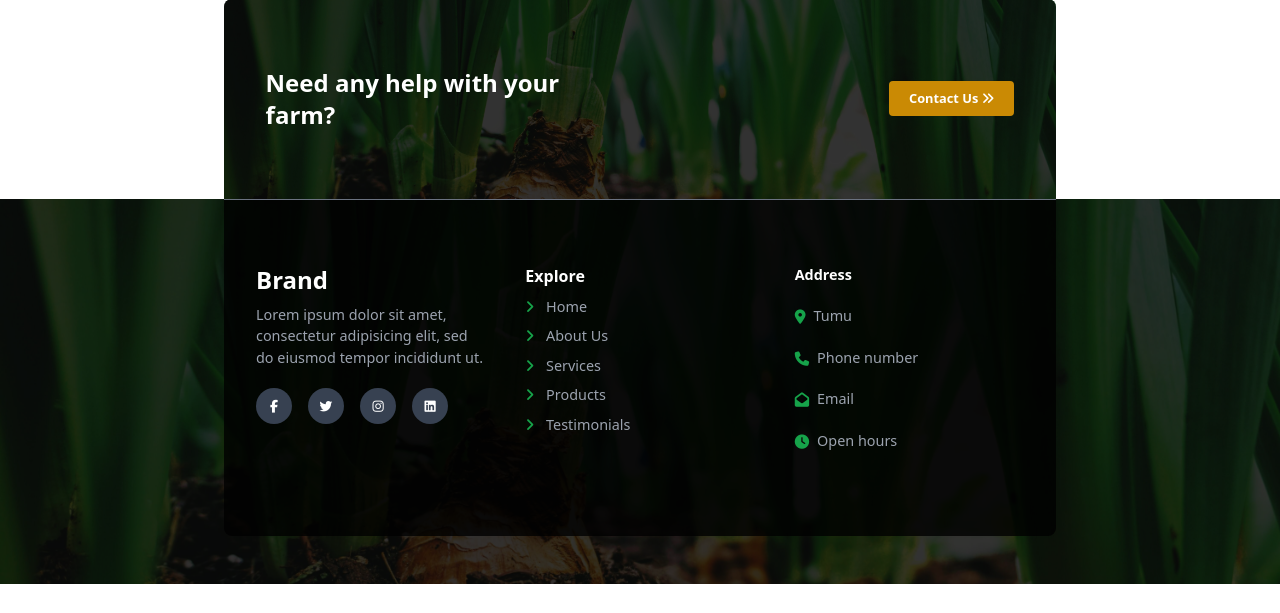
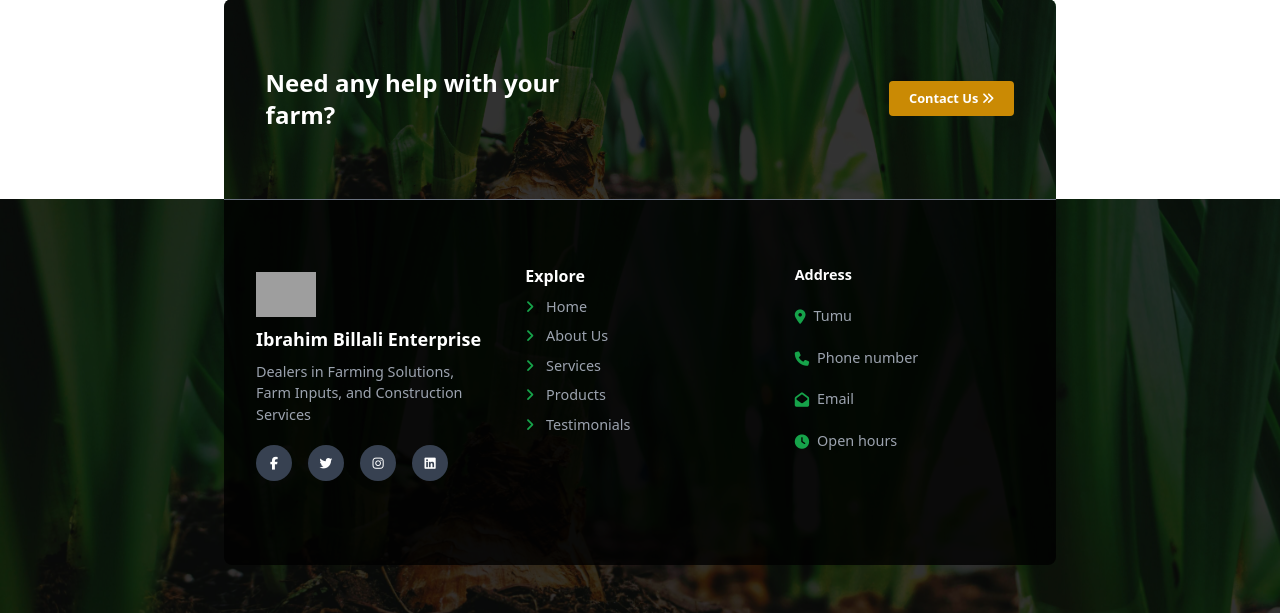
Before and after one commit to wilfredofficial63854/billal-enterprise, a PHP site: page / in a window 1280 px wide. Shown: the part 4533-5146 px from the top of the page. Before the commit the page ends 5117 px from the top, so only its background shows below. Run offline with PHP 8.4, Linux system fonts and the light colour scheme; some libraries are stand-ins or nearby versions; grey boxes are pictures that could not be loaded.

Commit message:
update to footer

```diff
--- a/css/output.css
+++ b/css/output.css
@@ -831,6 +831,10 @@ video {
   margin-top: 0.5rem;
 }
 
+.mt-\[-3rem\] {
+  margin-top: -3rem;
+}
+
 .mt-\[-45px\] {
   margin-top: -45px;
 }
@@ -841,14 +845,6 @@ video {
 
 .mt-\[4rem\] {
   margin-top: 4rem;
-}
-
-.mt-\[-3\.5rem\] {
-  margin-top: -3.5rem;
-}
-
-.mt-\[-3rem\] {
-  margin-top: -3rem;
 }
 
 .box-border {
@@ -1054,6 +1050,10 @@ video {
   width: 50px;
 }
 
+.w-\[70px\] {
+  width: 70px;
+}
+
 .w-\[80\%\] {
   width: 80%;
 }
@@ -1086,6 +1086,14 @@ video {
   width: 100%;
 }
 
+.w-\[40px\] {
+  width: 40px;
+}
+
+.w-\[60px\] {
+  width: 60px;
+}
+
 .min-w-\[45\%\] {
   min-width: 45%;
 }
@@ -1100,6 +1108,14 @@ video {
 
 .max-w-full {
   max-width: 100%;
+}
+
+.max-w-\[50\%\] {
+  max-width: 50%;
+}
+
+.max-w-\[10\%0\$\] {
+  max-width: 10%0$;
 }
 
 .flex-shrink {
@@ -1668,10 +1684,6 @@ video {
   gap: 10px;
 }
 
-.gap-\[5px\] {
-  gap: 5px;
-}
-
 .space-x-2 > :not([hidden]) ~ :not([hidden]) {
   --tw-space-x-reverse: 0;
   margin-right: calc(0.5rem * var(--tw-space-x-reverse));
@@ -2508,6 +2520,16 @@ video {
 
 .text-\[3rem\] {
   font-size: 3rem;
+}
+
+.text-xl {
+  font-size: 1.25rem;
+  line-height: 1.75rem;
+}
+
+.text-lg {
+  font-size: 1.125rem;
+  line-height: 1.75rem;
 }
 
 .font-bold {
--- a/index.html
+++ b/index.html
@@ -3,7 +3,7 @@
   <head>
       <meta charset="UTF-8">
       <meta name="viewport" content="width=device-width, initial-scale=1.0">
-      <title>Billal Enterprise</title>
+      <title>Ibrahim Billali Enterprise</title>
       <link rel="stylesheet" href="css/output.css">
       <link rel="stylesheet" href="node_modules/@fortawesome/fontawesome-free/css/all.css">
       <!-- <link rel="icon" href="../assets/tucelogo.jpeg" sizes="16x16"> -->
@@ -32,7 +32,9 @@
       <!-- Callout -->
       <section class="w-full py-2 flex items-center bg-[#17b978] justify-center">
         <div class="w-[80%] grid grid-cols-10 text-[0.8rem] text-white">
-          <div class="col-span-2"> </div>
+          <div class="col-span-2">
+            <h1 class="text-white font-semibold">Ibrahim Billali Enterprise</h1>
+          </div>
           <div class="col-span-8 flex items-center justify-end  text-white">
             <i class="fa-solid fa-map-marker-alt mr-2 relative top-[3px]"></i>
             <h3> Tumu Upper West </h3>
@@ -48,9 +50,11 @@
       <!-- Navbar -->
       <nav class="w-full py-[0.4rem] bg-white flex items-center justify-center sticky top-0">
         <div class="w-[80%] grid grid-cols-10 min-h-[10vh] bg-white">
-          <!-- Logo -->
+          <!-- Brand -->
           <div class="col-span-2 sm:col-span-1 flex items-center">
-            <span class="w-12 h-12 rounded-full border-2"></span>
+            <span class="w-12 h-12 rounded-full border-2 flex items-center justify-center shrink-0">
+              <img src="image/logo.png" class="max-w-[100%]" />
+            </span>
           </div>
 
           <!-- Links -->
@@ -472,11 +476,18 @@
               <div class="px-[2rem] py-[4rem] grid grid-cols-1 sm:grid-cols-3 gap-10 w-full sm:w-[65%] mx-auto min-h-[40vh] bg-black bg-opacity-70 sm:bg-opacity-80 rounded-bl-lg rounded-br-lg border-gray-500 border-t-[1px] sm:mb-[3rem]">
 
                 <div class="col-span-1 min-h-[100px]">
-                  <h2 class="text-2xl font-bold text-white"> Brand </h2>
+
+                  <!-- Brand -->
+                  <div class="my-2">
+                    <div class="w-[60px] my-2 shrink-0">
+                      <img class="max-w-[100%]" src="image/logo.png">
+                    </div>
+                    <h2 class="text-lg font-bold text-white"> Ibrahim Billali Enterprise  </h2>
+                  </div>
+
 
                   <p class="text-gray-400 my-2 text-[0.9rem]">
-                    Lorem ipsum dolor sit amet, consectetur adipisicing elit,
-                    sed do eiusmod tempor incididunt ut.
+                    Dealers in Farming Solutions, Farm Inputs, and Construction Services
                   </p>
 
                   <div class="my-5 w-full flex items-center">
```
Also changed, not shown: 1 other file.
